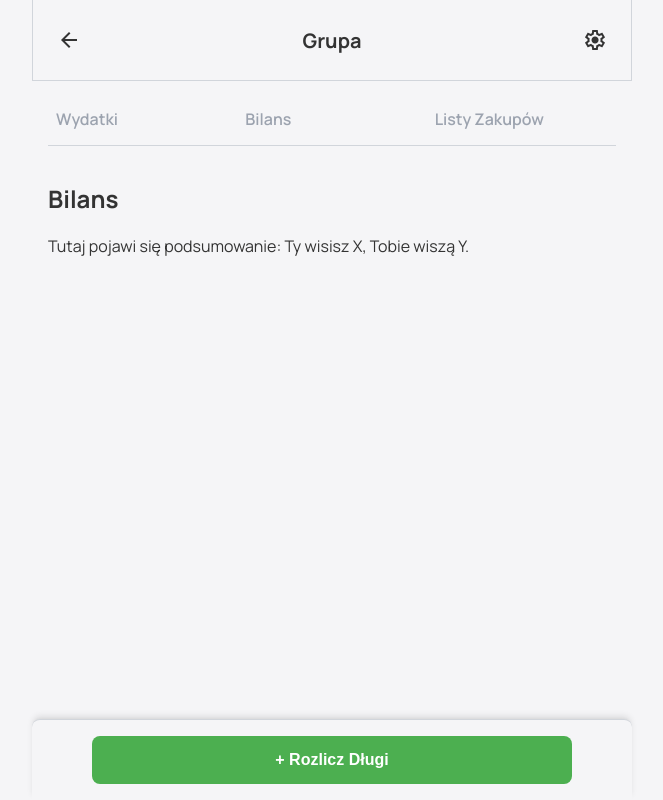
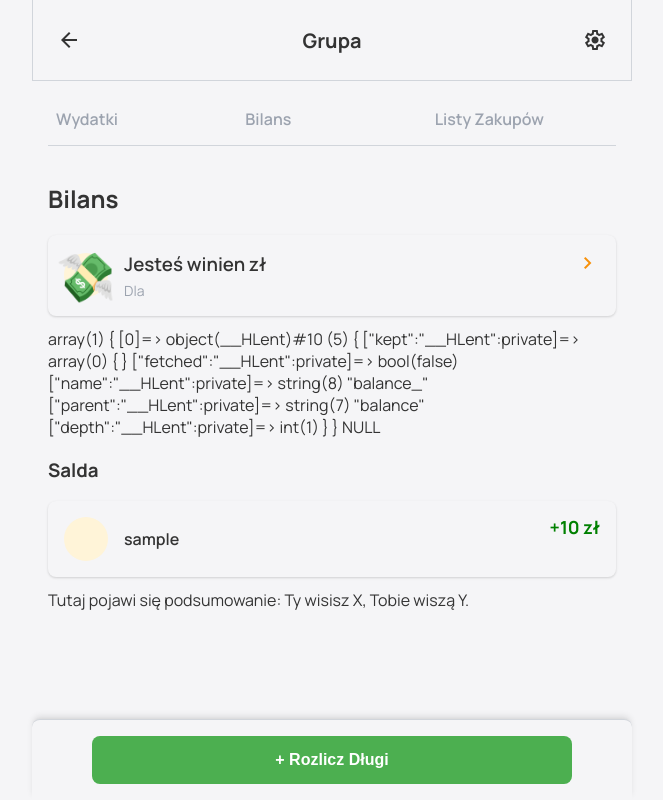
Before and after one commit to neliodass/KasaRazem, a PHP site: template public/views/moneyBalance.html in a window 1280 px wide. Shown: the whole page, without its empty margins (308-971 px from the left). Run offline with PHP 8.4, Linux system fonts and the light colour scheme; the template is opened without the code that fills it: most values are stand-ins (such as "Sample title", 1, 10 or a date in 2020); data that the repository does not hold is empty.

Commit message:
enhance balance display with positive/negative indicators and improve layout

```diff
--- a/public/styles/_components.css
+++ b/public/styles/_components.css
@@ -248,7 +248,8 @@ textarea.input-group-text {
 }
 .list-card-left-section {
     display: flex;
-    align-items: flex-start;
+    align-items: center;
+    justify-content: flex-start;
     gap: 1rem;
     flex-grow: 1;
 }
@@ -264,6 +265,9 @@ textarea.input-group-text {
 .list-icon-wrapper .material-symbols-outlined {
     font-size: 1.5rem;
 }
+.list-icon-wrapper .emoji {
+    font-size: 3rem;
+}
 .list-text-details {
     display: flex;
     flex-direction: column;
@@ -271,6 +275,10 @@ textarea.input-group-text {
 }
 .list-text-details p {
     margin: 0;
+}
+.list-text-details h3 {
+    margin-top: 0;
+    margin-bottom: 0.25rem;
 }
 .list-item-primary-text {
     font-weight: 600;
--- a/public/styles/_theme.css
+++ b/public/styles/_theme.css
@@ -25,6 +25,6 @@
     --color-text-secondary: #9ca3af;
     --color-text-input: #e5e7eb;
     --color-border-input: #4b5563;
-    --color-bg-input: #1f2937;
+    --color-bg-input: #163028;
     --color-icon-inactive: #6b7280;
 }
--- a/public/styles/groups.css
+++ b/public/styles/groups.css
@@ -173,3 +173,11 @@
         border-left: 1px solid var(--color-border-input);
     }
 }
+.positive-balance
+{
+    color: green;
+}
+.negative-balance
+{
+    color: red;
+}
--- a/public/views/moneyBalance.html
+++ b/public/views/moneyBalance.html
@@ -2,7 +2,70 @@
 
 <div class="tab-panel active">
     <h2>Bilans</h2>
+    <div class="list-card-item">
+        <div class="list-card-content">
+            <div class="list-card-left-section">
+                <div class="list-icon-wrapper" style="background-color: #fff4d8;">
+                    <p class="emoji">💸</p>
+                </div>
+                <div class="list-text-details">
+                    <?php switch ($currentUserNetBalance > 0) {
+                        case true:
+                            $statusText = "Masz do odebrania";
+                            $currentUserStringBalance = "$currentUserNetBalance zł";
+                            break;
+                        case false:
+                            $statusText = "Jesteś winien";
+                            $currentUserStringBalance = "$currentUserNetBalance zł";
+                            break;
+                        default:
+                            $statusText = "Jesteś na zero";
+                            $currentUserStringBalance = "";
+                    }
+
+                    ?>
+                    <h3 class="list-item-primary-text"><?= $statusText ?> <?= $currentUserStringBalance ?> </h3>
+                    <p class="list-item-secondary-text">Dla</p>
+                </div>
+            </div>
+            <div class="list-card-right-section">
+                <span class="material-symbols-outlined" style="color: #f79009;">
+                        chevron_right
+                    </span>
+            </div>
+        </div>
+    </div>
+    <? var_dump($balance); ?>
+    <? var_dump($currentUserNetBalance); ?>
+    <h3>Salda</h3>
+    <?php if(!empty($balance)): foreach ($balance as $balanceItem): ?>
     <div class="p-4 bg-gray-100 rounded-lg">
+        <div class="list-card-item">
+            <div class="list-card-content">
+                <div class="list-card-left-section">
+                    <div class="list-icon-wrapper" style="background-color: #fff4d8;">
+<!--                        <span class="material-symbols-outlined" style="color: #f79009;"><?= $expense['icon'] ?></span>-->
+                    </div>
+                    <div class="list-text-details">
+                        <p class="list-item-primary-text"><?= $balanceItem['userName']  ?></p>
+
+                        <?php if($balanceItem['isCurrentUser']): ?>
+                        <p class="list-item-secondary-text">Ja</p>
+                        <?php endif; ?>
+                    </div>
+                </div>
+                <div class="list-card-right-section">
+                    <?php if($balanceItem['netBalance'] > 0): ?>
+                    <p class="list-item-value positive-balance">+<?= $balanceItem['netBalance']  ?> zł</p>
+                    <?php elseif($balanceItem['netBalance'] < 0): ?>
+                    <p class="list-item-value negative-balance"><?= $balanceItem['netBalance']  ?> zł</p>
+                    <?php else: ?>
+                    <p class="list-item-value"><?= $balanceItem['netBalance']  ?> zł</p>
+                    <?php endif; ?>
+                </div>
+            </div>
+        </div>
+        <?php endforeach; endif; ?>
         <p>Tutaj pojawi się podsumowanie: Ty wisisz X, Tobie wiszą Y.</p>
     </div>
 
```
